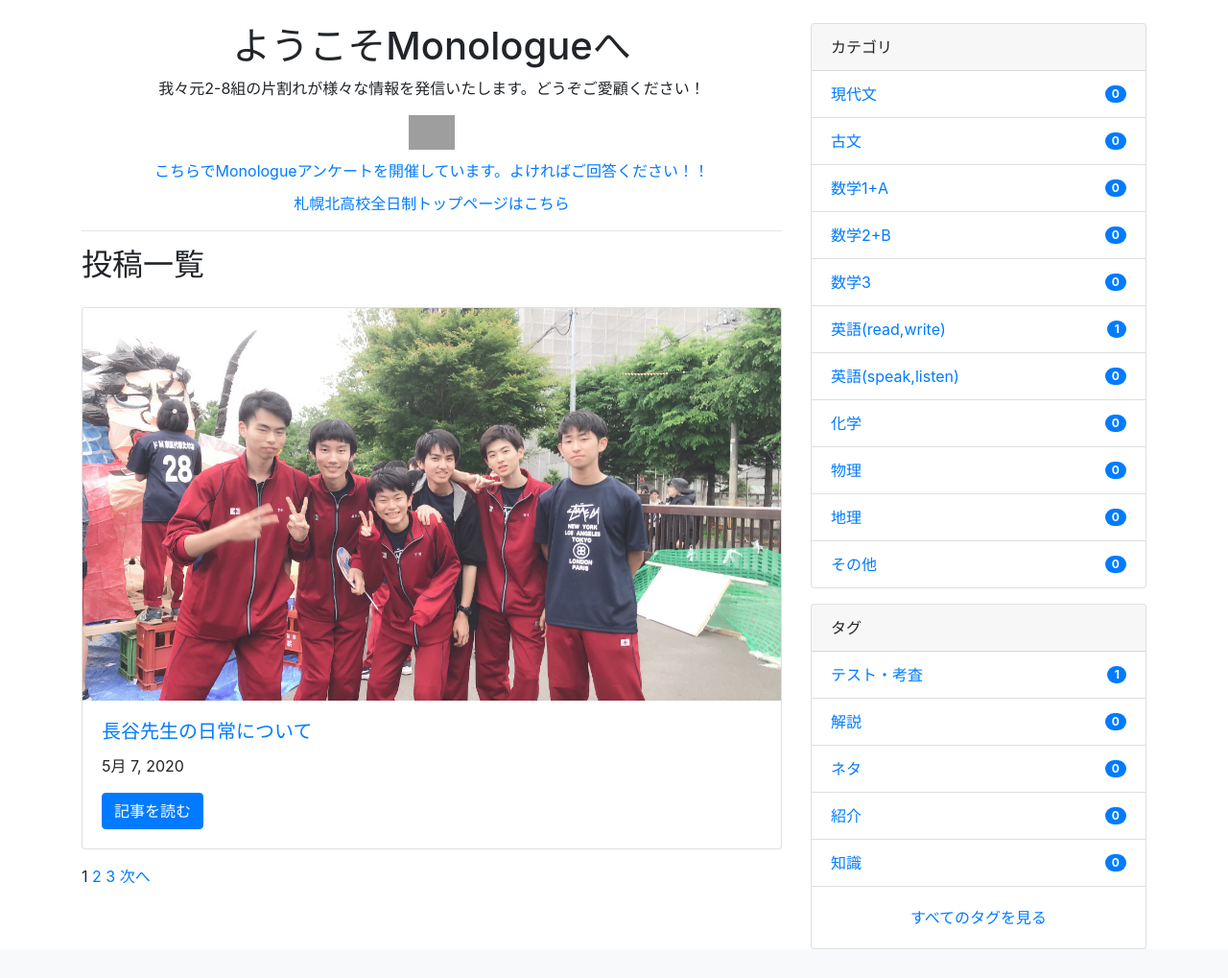
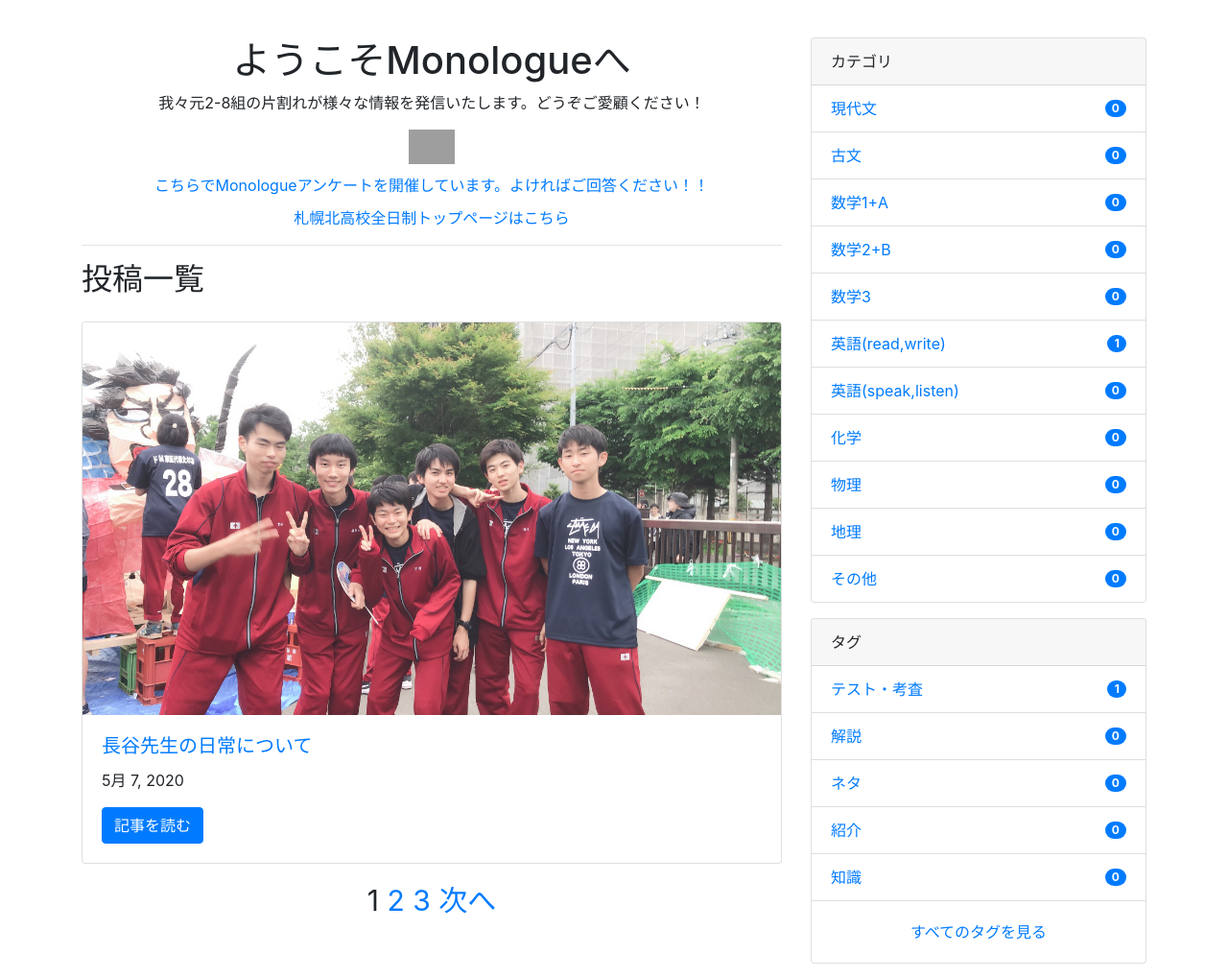
Before and after one commit to monica-0218/monologue, a Django app: page / in a window 1280 px wide. Shown: the part 98-1117 px from the top of the page at 96% size. Before the commit the page ends 1087 px from the top, so only its background shows below. Run offline with Django 3.2, Linux system fonts and the light colour scheme; data comes from the database, SQL or seed files in the repository; both versions use the stored data as it was after the commit; some libraries are stand-ins or nearby versions; grey boxes are pictures that could not be loaded.

Commit message:
servived file

```diff
--- a/blog/models.py
+++ b/blog/models.py
@@ -157,3 +157,10 @@ class New(models.Model):
 
     def __str__(self):
         return self.title
+
+class Chapter(models.Model):
+  chapter_num = models.IntegerField()
+
+class Story(models.Model):
+  chapter_num = models.ForeignKey(Chapter, on_delete=models.CASCADE)
+  story_num = models.IntegerField()
--- a/blog/templates/blog/index.html
+++ b/blog/templates/blog/index.html
@@ -6,7 +6,7 @@
 {% block content %}
 <div class="container">
   <div class="row">
-    <main class="col-md-8">
+    <main style="padding: 15px;" class="col-md-8">
       <h1 style="text-align: center;">ようこそMonologueへ</h1>
       <p style="text-align: center;">我々元2-8組の片割れが様々な情報を発信いたします。どうぞご愛顧ください！</p>
       <div style="text-align: center;" class="outer"><a href="https://lin.ee/2AWIkuNPI"><img height="36" border="0" src="https://scdn.line-apps.com/n/line_add_friends/btn/ja.png"></a></div>
@@ -18,7 +18,7 @@
       {% include "blog/snippets/pagination.html" %}
       {# {% include "blog/snippets/pagination_b.html" %} #}
     </main>
-    <aside class="col-md-4">
+    <aside style="padding: 15px;" class="col-md-4">
       {% include "blog/snippets/sidebar.html" %}
     </aside>
   </div>
--- a/blog/templates/blog/snippets/pagination.html
+++ b/blog/templates/blog/snippets/pagination.html
@@ -1,5 +1,5 @@
 {% if is_paginated %}
-<nav>
+<nav style="text-align: center; font-size: 30px;">
   {% if page_obj.has_previous %}
   <a href="?page={{ page_obj.previous_page_number }}{% if query %}&q={{ query }}{% endif %}">前へ</a>
   {% endif %}
--- a/blog/templates/blog/snippets/pagination_b.html
+++ b/blog/templates/blog/snippets/pagination_b.html
@@ -1,5 +1,5 @@
 {% if is_paginated %}
-<nav aria-label="Page navigation">
+<nav style="text-align: center;" aria-label="Page navigation">
   <ul class="pagination">
     {% if page_obj.has_previous %}
     <li class="page-item">
```
Also changed, not shown: blog/admin.py (line endings or trailing spaces), blog/migrations/0012_auto_20200509_1919.py (added), db.sqlite3, 11 other files.
